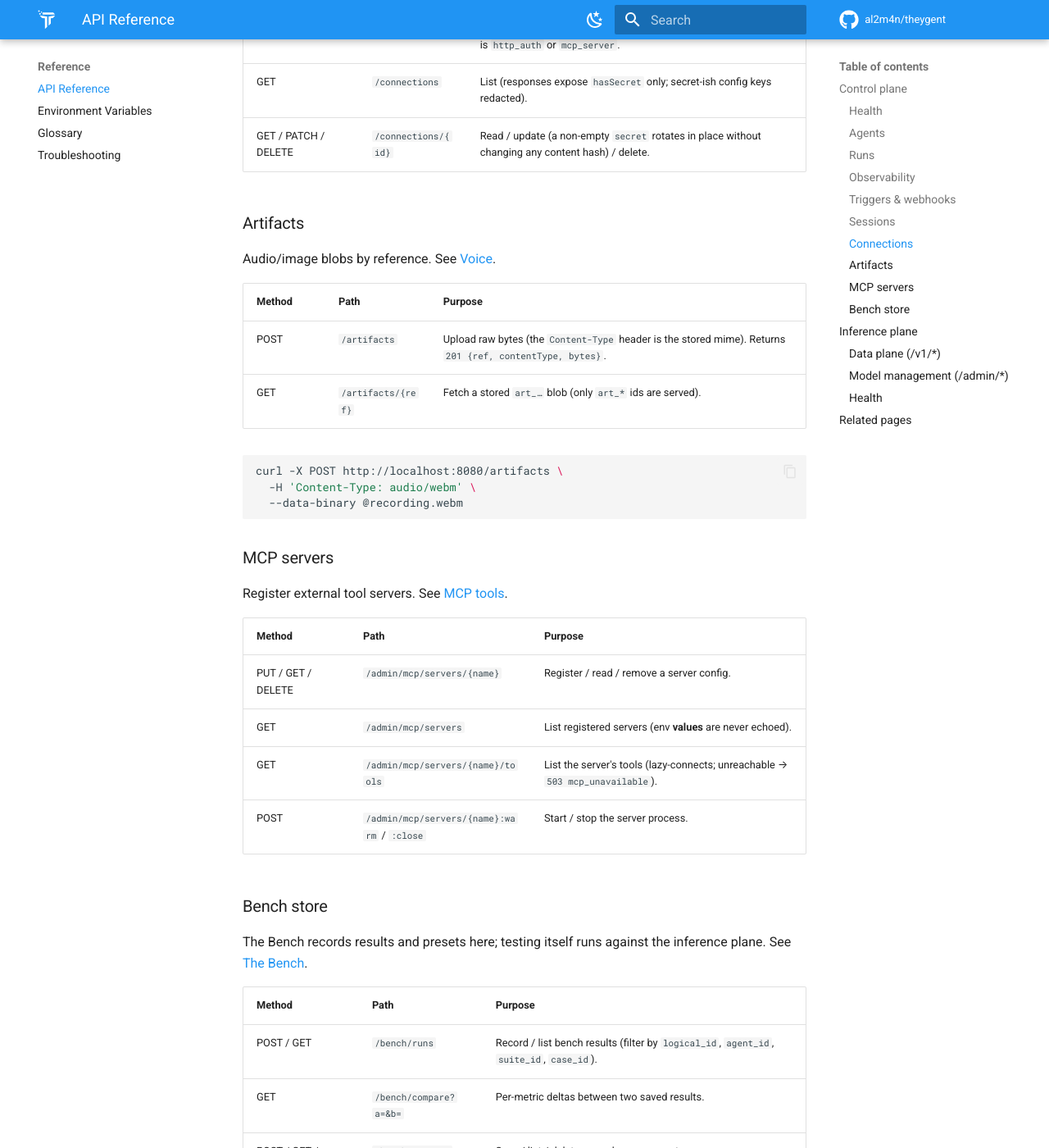
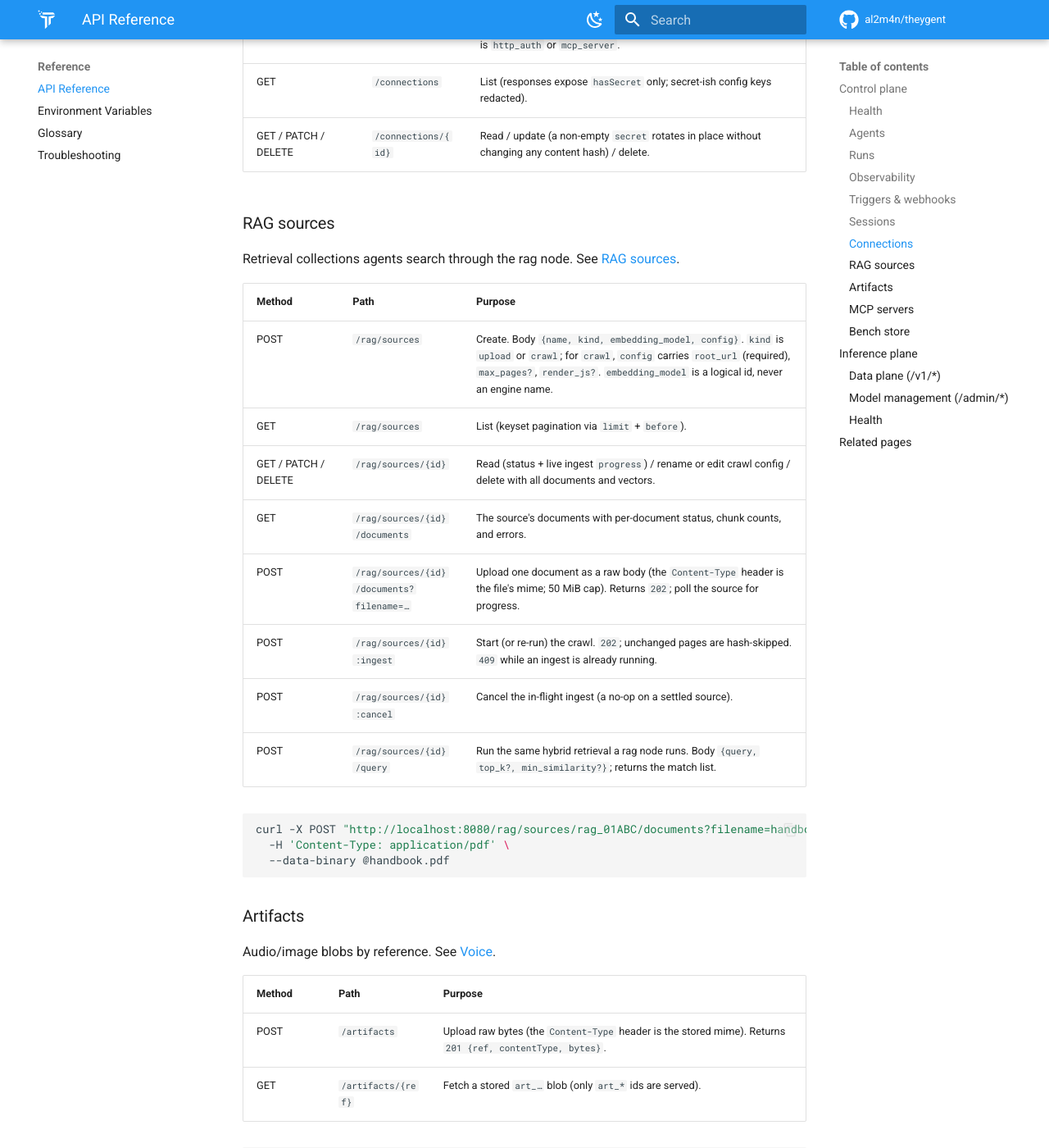
Before and after one commit to al2m4n/TheYgent, an MkDocs documentation site: the page built from docs/user-docs/content/reference/api.md, in a window 1280 px wide and 1400 px high, scrolled down 4934 px. Shown: the whole window at 82% size. Built offline with MkDocs 1.6.1 and Material for MkDocs 9.7.7, drawn with Linux system fonts in a browser that asks for light colours; comment, search, counter and statistics services are not loaded; the version menu is left out.

Commit message:
feat(control-plane): add rag missing documentation

````diff
--- a/docs/user-docs/content/reference/api.md
+++ b/docs/user-docs/content/reference/api.md
@@ -147,6 +147,27 @@ Named tool/MCP credentials. The `secret` is write-only and never returned. See [
 | GET | `/connections` | List (responses expose `hasSecret` only; secret-ish config keys redacted). |
 | GET / PATCH / DELETE | `/connections/{id}` | Read / update (a non-empty `secret` rotates in place without changing any content hash) / delete. |
 
+### RAG sources
+
+Retrieval collections agents search through the rag node. See [RAG sources](../rag/index.md).
+
+| Method | Path | Purpose |
+|---|---|---|
+| POST | `/rag/sources` | Create. Body `{name, kind, embedding_model, config}`. `kind` is `upload` or `crawl`; for `crawl`, `config` carries `root_url` (required), `max_pages?`, `render_js?`. `embedding_model` is a logical id, never an engine name. |
+| GET | `/rag/sources` | List (keyset pagination via `limit` + `before`). |
+| GET / PATCH / DELETE | `/rag/sources/{id}` | Read (status + live ingest `progress`) / rename or edit crawl config / delete with all documents and vectors. |
+| GET | `/rag/sources/{id}/documents` | The source's documents with per-document status, chunk counts, and errors. |
+| POST | `/rag/sources/{id}/documents?filename=…` | Upload one document as a raw body (the `Content-Type` header is the file's mime; 50 MiB cap). Returns `202`; poll the source for progress. |
+| POST | `/rag/sources/{id}:ingest` | Start (or re-run) the crawl. `202`; unchanged pages are hash-skipped. `409` while an ingest is already running. |
+| POST | `/rag/sources/{id}:cancel` | Cancel the in-flight ingest (a no-op on a settled source). |
+| POST | `/rag/sources/{id}/query` | Run the same hybrid retrieval a rag node runs. Body `{query, top_k?, min_similarity?}`; returns the match list. |
+
+```bash
+curl -X POST "http://localhost:8080/rag/sources/rag_01ABC/documents?filename=handbook.pdf" \
+  -H 'Content-Type: application/pdf' \
+  --data-binary @handbook.pdf
+```
+
 ### Artifacts
 
 Audio/image blobs by reference. See [Voice](../chat/voice.md).
--- a/docs/user-docs/mkdocs.yml
+++ b/docs/user-docs/mkdocs.yml
@@ -97,6 +97,7 @@ nav:
           - LLM: building/nodes/llm.md
           - Tools: building/nodes/tools.md
           - MCP Tools: building/nodes/mcp.md
+          - RAG: building/nodes/rag.md
           - Router: building/nodes/router.md
           - Transform: building/nodes/transform.md
           - Guardrail: building/nodes/guardrail.md
@@ -114,6 +115,8 @@ nav:
       - Installing Local Models: models/installing.md
       - Remote Models: models/remote.md
       - Engines: models/engines.md
+  - RAG:
+      - rag/index.md
   - Running Agents:
       - running/index.md
       - Durable Runs: running/durable.md
````
Also changed, not shown: docs/user-docs/content/building/nodes/index.md (+2 -1 lines), docs/user-docs/content/building/nodes/llm.md (+2 -2 lines), docs/user-docs/content/building/nodes/rag.md (added, +81 -0 lines), docs/user-docs/content/index.md (+1 -0 lines), docs/user-docs/content/rag/index.md (added, +91 -0 lines), docs/user-docs/content/reference/glossary.md (+12 -0 lines).
